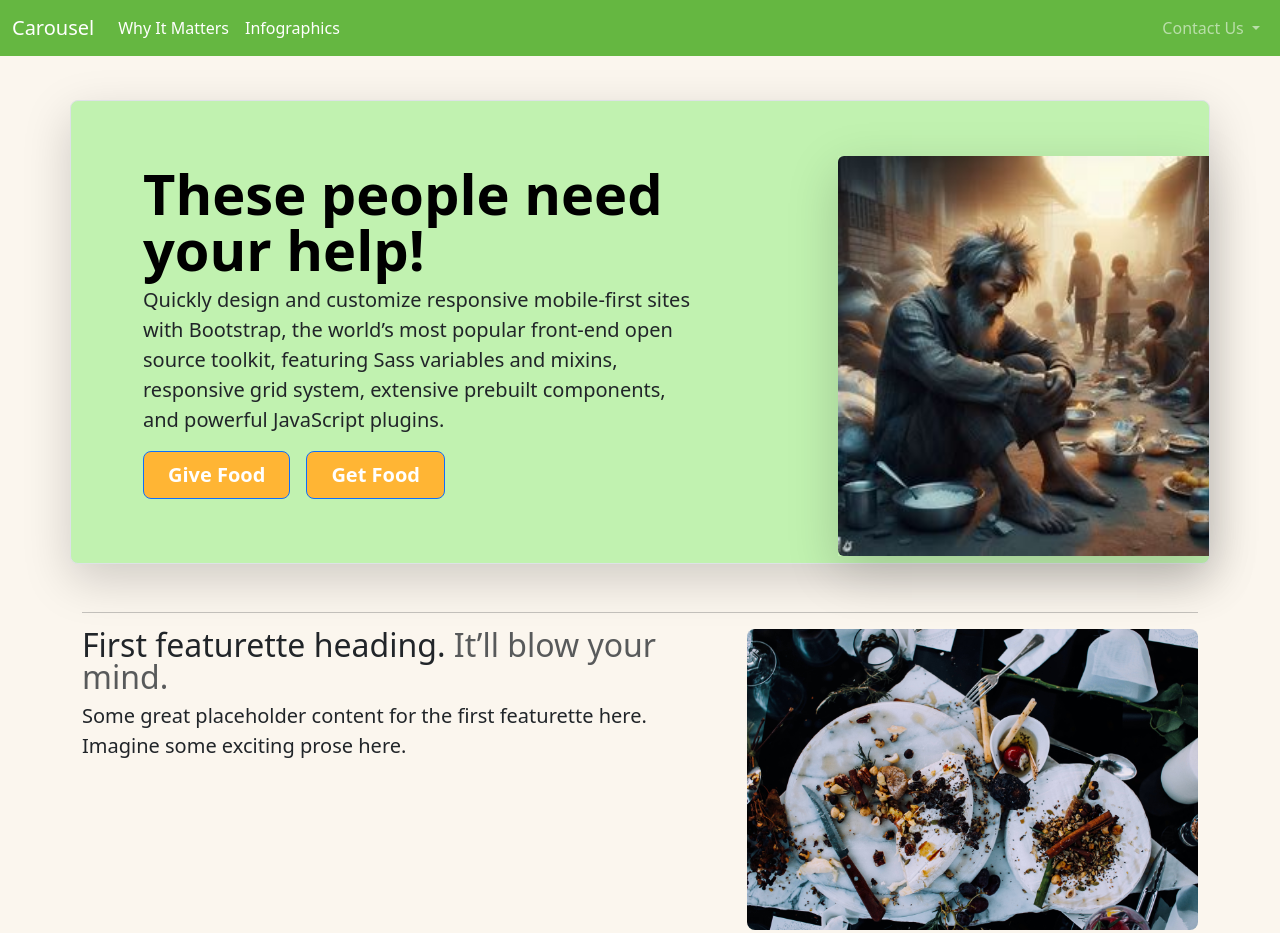
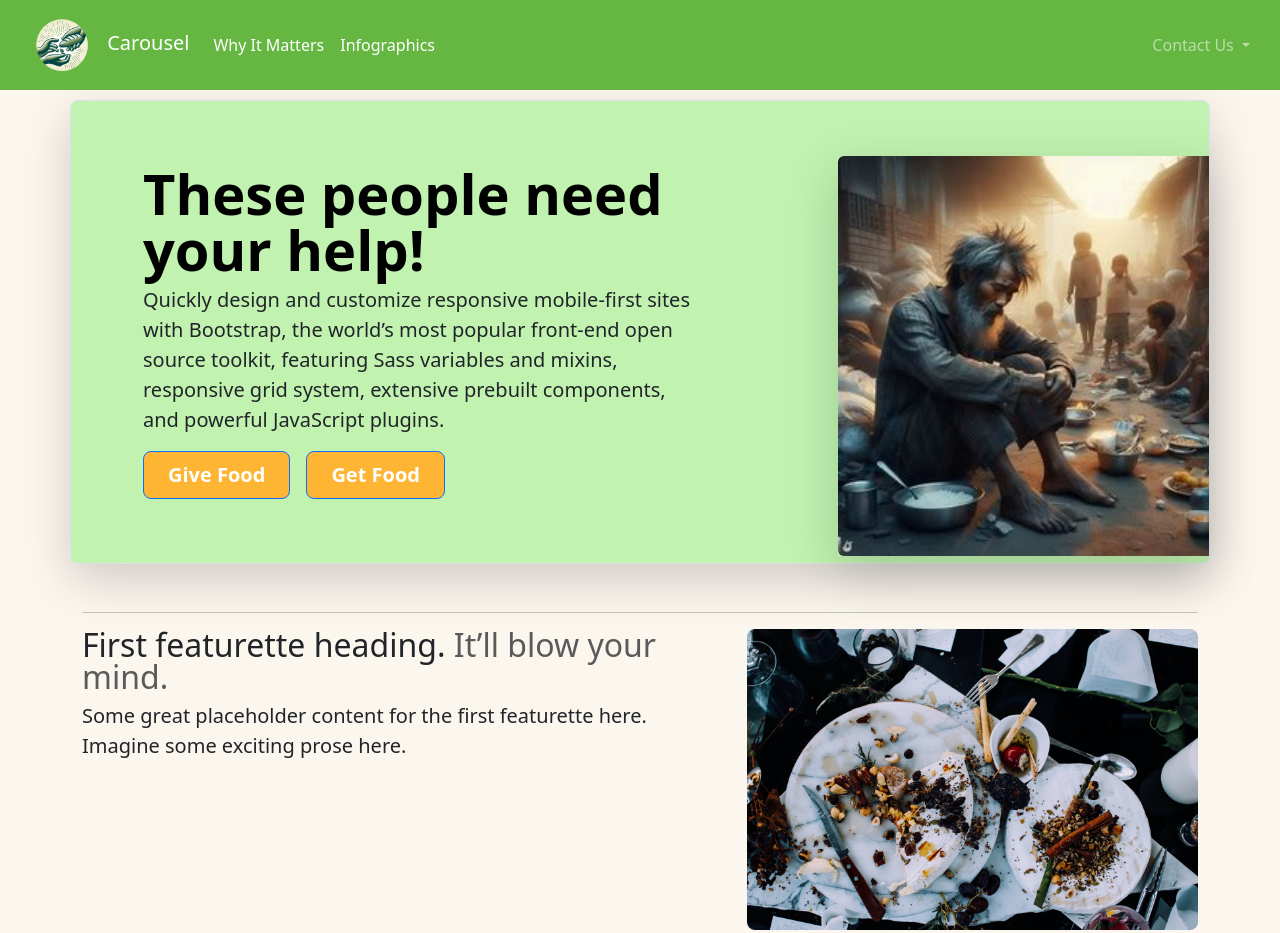
Before and after one commit to KumarAnubhav64/Food-distribution-Service, a plain HTML site: page index.html in a window 1280 px wide. Shown: the top 933 px of the page. Drawn offline with nearby package versions, Linux system fonts and the light colour scheme.

Commit message:
Please enter the commit message for your changes. Lines starting with '#' will be ignored, and an empty message aborts the commit.
On branch main
Your branch is up to date with 'origin/main'.

Changes to be committed:
	new file:   images/Designer.png
	modified:   index.html
	modified:   styles.css

```diff
--- a/index.html
+++ b/index.html
@@ -12,7 +12,9 @@
     <section id="Nav-Bar">
         <nav class="navbar fixed-top navbar-expand-md navbar-dark  ">
             <div class="container-fluid">
-              <a class="navbar-brand" href="#">Carousel</a>
+              <a class="navbar-brand" href="#">
+                <img src="images/Designer.png" alt="" style="width: 80px; border-radius: 100%;">
+                Carousel</a>
               <button class="navbar-toggler" type="button" data-bs-toggle="collapse" data-bs-target="#navbarCollapse" aria-controls="navbarCollapse" aria-expanded="false" aria-label="Toggle navigation">
                 <span class="navbar-toggler-icon"></span>
               </button>
--- a/styles.css
+++ b/styles.css
@@ -1,5 +1,6 @@
 .navbar{
     background-color: #65B741;
+    padding: 0px 10px;
 }
 
 body{
```
Also changed, not shown: images/Designer.png (added).
